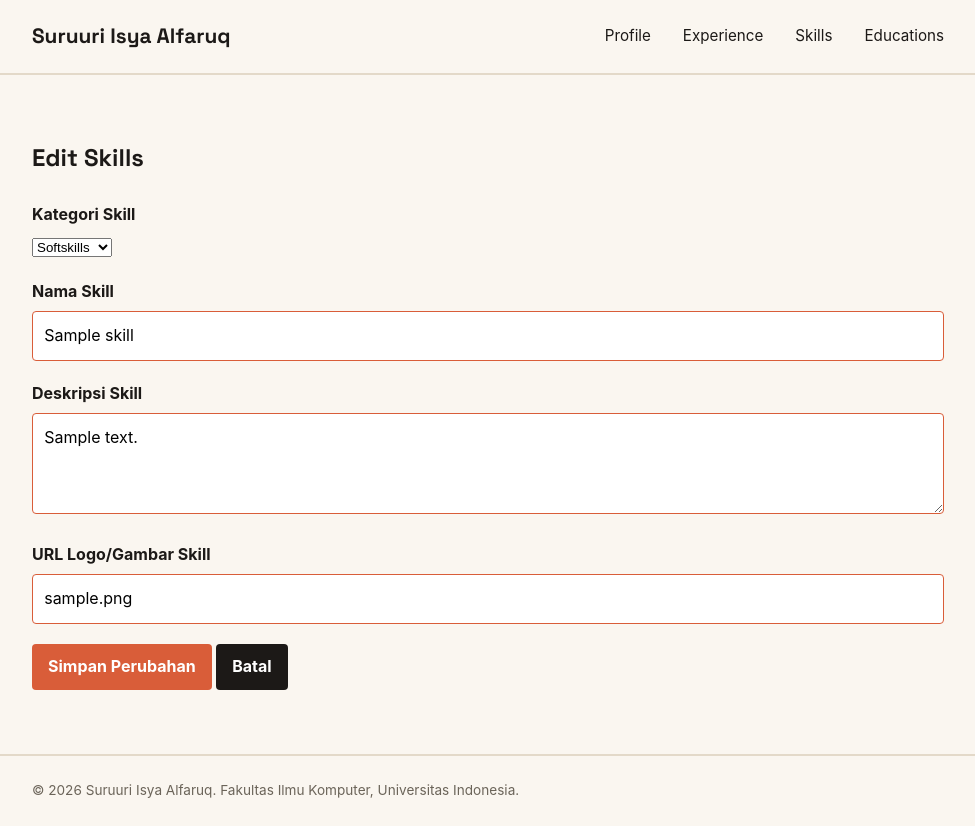
After one commit to SuruuriIsyaAlfaruq2/myportofolio, a Django app: page /skills/00000000-0000-0000-0000-000000000001/edit/ in a window 1280 px wide. The commit adds this page. Shown: the whole page, without its empty margins (152-1127 px from the left). Run offline with Django 5.2, Linux system fonts and the light colour scheme; tables that the repository leaves empty hold one stand-in row (values such as "Sample post").

Commit message:
feat: menambahkan fitur edit untuk Skills dan Educations

```diff
--- a/main/urls.py
+++ b/main/urls.py
@@ -15,6 +15,8 @@ from main.views import (
     delete_experience,
     delete_skill,
     edit_experience,
+    edit_skills,
+    edit_educations,
     )
 
 app_name = "main"
@@ -34,4 +36,6 @@ urlpatterns = [
     path("skills/<uuid:skills_id>/delete/",delete_skill,name="delete_skill"),
     path("educations/<uuid:educations_id>/delete/",delete_education,name="delete_education"),
     path("experience/<uuid:experience_id>/edit/",edit_experience,name="edit_experience"),
+    path("skills/<uuid:skills_id>/edit/",edit_skills,name="edit_skills"),
+    path("educations/<uuid:educations_id>/edit/",edit_educations,name="edit_educations"),
 ]
--- a/main/views.py
+++ b/main/views.py
@@ -85,22 +85,6 @@ def create_experience(request):
         "form": form,
     }
     return render(request, "experience_form.html", context)
-def edit_experience(request, experience_id):
-    experience = get_object_or_404(Experience, pk=experience_id)
-
-    form = ExperienceForm(request.POST or None, instance=experience)
-
-    if request.method == "POST" and form.is_valid():
-        form.save()
-        messages.success(request, "Experience baru berhasil diperbarui!")
-        return redirect("main:show_experience")
-
-    context = {
-        "name": "Suruuri Isya Alfaruq",
-        "form": form,
-        "experience" : experience,
-    }
-    return render(request, "edit_experience.html", context)
 
 def create_education(request):
     form = EducationsForm(request.POST or None)
@@ -192,3 +176,53 @@ def delete_experience(request, experience_id):
         return redirect("main:show_experience")
 
     return redirect("main:show_experience")
+
+#dipindahkan supaya berkumpul dengan edit lainnya
+def edit_experience(request, experience_id):
+    experience = get_object_or_404(Experience, pk=experience_id)
+
+    form = ExperienceForm(request.POST or None, instance=experience)
+
+    if request.method == "POST" and form.is_valid():
+        form.save()
+        messages.success(request, "Experience berhasil diperbarui!")
+        return redirect("main:show_experience")
+
+    context = {
+        "name": "Suruuri Isya Alfaruq",
+        "form": form,
+        "experience" : experience,
+    }
+    return render(request, "edit_experience.html", context)
+def edit_skills(request, skills_id):
+    skills = get_object_or_404(Skills, pk=skills_id)
+
+    form = SkillsForm(request.POST or None, instance=skills)
+
+    if request.method == "POST" and form.is_valid():
+        form.save()
+        messages.success(request, "Skills berhasil diperbarui!")
+        return redirect("main:show_skills")
+
+    context = {
+        "name": "Suruuri Isya Alfaruq",
+        "form": form,
+        "experience" : skills,
+    }
+    return render(request, "edit_skills.html", context)
+def edit_educations(request, educations_id):
+    educations = get_object_or_404(Educations, pk=educations_id)
+
+    form = EducationsForm(request.POST or None, instance=educations)
+
+    if request.method == "POST" and form.is_valid():
+        form.save()
+        messages.success(request, "Educations baru berhasil diperbarui!")
+        return redirect("main:show_educations")
+
+    context = {
+        "name": "Suruuri Isya Alfaruq",
+        "form": form,
+        "experience" : educations,
+    }
+    return render(request, "edit_educations.html", context)
--- /dev/null
+++ b/templates/edit_skills.html
@@ -0,0 +1,29 @@
+{% extends "base.html" %}
+{% block meta %}
+    <title>Edit Skills - {{ name }}</title>
+{% endblock meta %}
+{% block content %}
+    <main>
+        <section class="power">
+            <div class="container">
+                <h1>Edit Skills</h1>
+                <form method="post"
+                      action=""
+                      class="project-form">
+                    {% csrf_token %}
+                    {% for field in form %}
+                        <div class="form-group">
+                            <label for="{{ field.id_for_label }}">{{ field.label }}</label>
+                            {{ field }}
+                            {% for error in field.errors %}
+                                <p class="form-error">{{ error }}</p>
+                            {% endfor %}
+                        </div>
+                    {% endfor %}
+                    <button type="submit" class="button">Simpan Perubahan</button>
+                    <a href="{% url 'main:show_skills' %}" class="button button-secondary">Batal</a>
+                </form>
+            </div>
+        </section>
+    </main>
+{% endblock content %}
--- a/templates/educations.html
+++ b/templates/educations.html
@@ -61,6 +61,11 @@
                                     </h4>
                                 </div>
                                 <div class="education-card-actions" style="margin-left: auto; flex-shrink: 0;">
+                                    <a href="{% url 'main:edit_educations' education.id%}"
+                                    class="button button-secondary">
+                                        <!-- <span aria-hidden="true"></span> -->
+                                        Edit Education
+                                    </a>
                                     {% include "components/educations_delete_modal.html" with education=education %}
                                 </div>
                             </article>
```
Also changed, not shown: templates/edit_educations.html (added, +29 -0 lines), templates/skills.html (+10 -0 lines).
